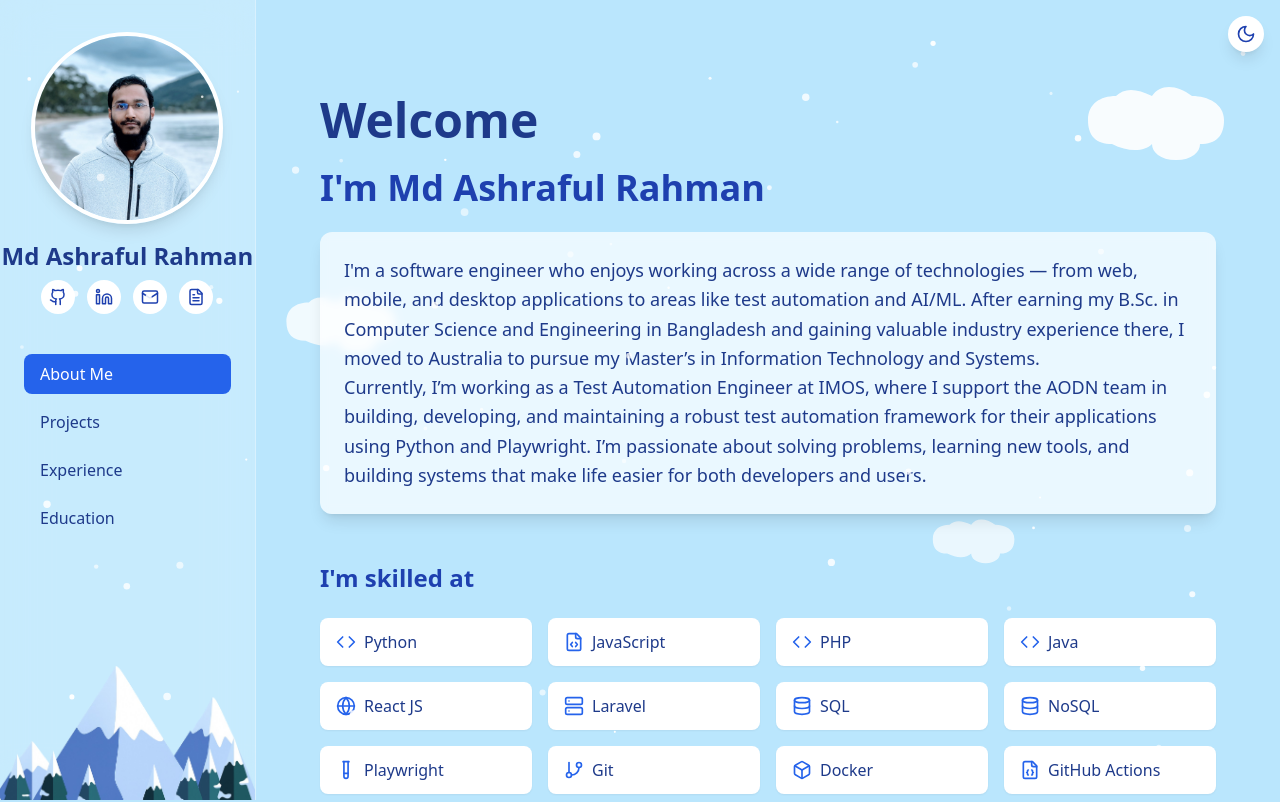
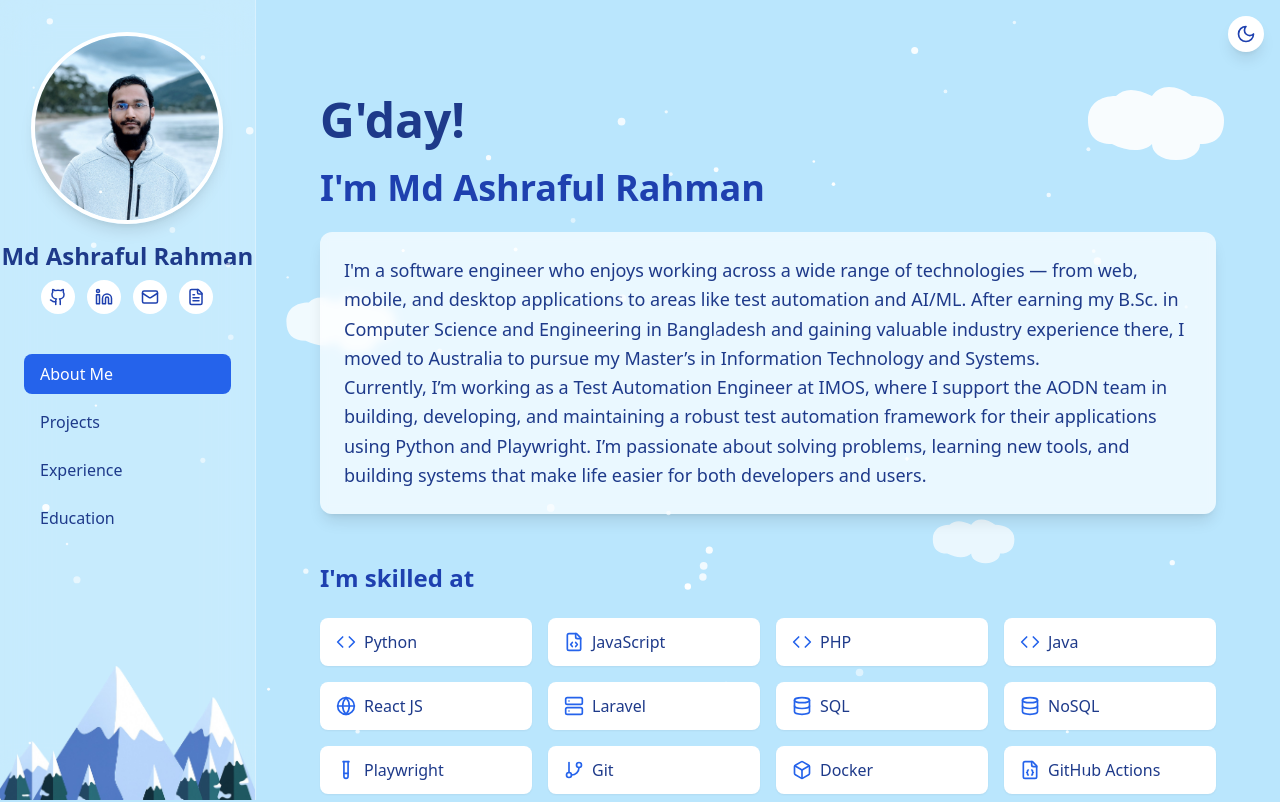
Before and after one commit to AR-RIFAT/portfolio, a React (Vite) app: page / in a window 1280 px wide. Shown: the top 802 px of the page. Built offline with nearby package versions, Linux system fonts and the light colour scheme.

Commit message:
update packages

```diff
--- a/src/components/Sections/AboutSection.tsx
+++ b/src/components/Sections/AboutSection.tsx
@@ -69,7 +69,7 @@ const AboutSection: React.FC = () => {
     <section id='about' className='pt-16 md:pt-24 pb-16'>
       <div className='max-w-4xl mx-auto'>
         <h1 className='text-4xl md:text-5xl font-bold text-blue-900 dark:text-white mb-6'>
-          Welcome
+          G'day!
         </h1>
         <h2 className='text-3xl md:text-4xl font-bold text-blue-800 dark:text-blue-200 mb-6'>
           I'm Md Ashraful Rahman
--- a/src/index.tsx
+++ b/src/index.tsx
@@ -1,5 +1,13 @@
+// NEW (Correct for React 19)
 import './index.css';
-import React from "react";
-import { render } from "react-dom";
-import { App } from "./App";
-render(<App />, document.getElementById("root"));
+import { createRoot } from 'react-dom/client'; // <-- Step 1: Import createRoot from 'react-dom/client'
+import { App } from './App';
+
+// Step 2: Get the root element from the DOM
+const container = document.getElementById('root');
+
+// Step 3: Create a React root
+const root = createRoot(container!); // The '!' is a non-null assertion, telling TypeScript you're sure it exists
+
+// Step 4: Render the app
+root.render(<App />);
```
Also changed, not shown: package.json (+7 -6 lines), 1 other file (tests, documents, lock files or other folders).
